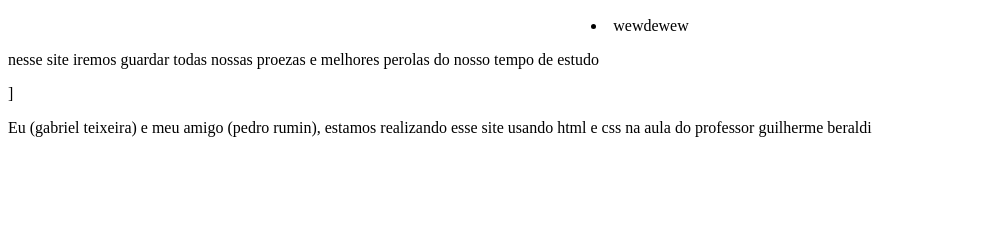
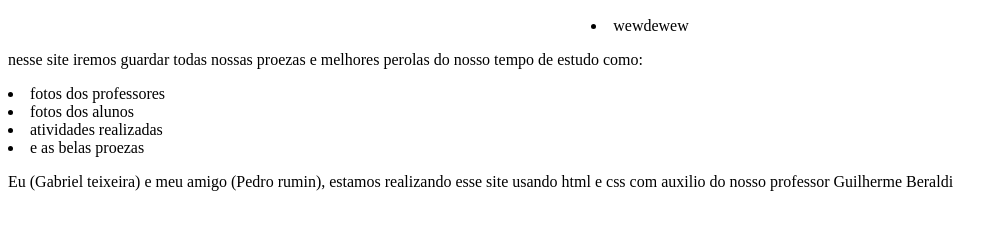
Before and after one commit to gabriel0289/prog1_turma3D, a plain HTML site: page index.html in a window 1280 px wide. Shown: the part 110-340 px from the top of the page, without its empty margins (0-1007 px from the left). Drawn offline with Linux system fonts and the light colour scheme.

Commit message:
mfjhdshghfjkaeshjhfhwel

```diff
--- a/index.html
+++ b/index.html
@@ -20,8 +20,13 @@
 
     </header>
     <div class="paragrafo-introduçao">
-     <p> nesse site iremos guardar todas nossas proezas e melhores perolas do nosso tempo de estudo</p>]
-     <p> Eu (gabriel teixeira) e meu amigo (pedro rumin), estamos realizando esse site usando html e css na aula do professor guilherme beraldi </p>
+     <p> nesse site iremos guardar todas nossas proezas e melhores perolas do nosso tempo de estudo como:</p>
+
+    <li>fotos dos professores</li>
+    <li> fotos dos alunos </li>
+    <li>atividades realizadas</li>
+    <li>e as belas proezas </li>
+     <p> Eu (Gabriel teixeira) e meu amigo (Pedro rumin), estamos realizando esse site usando html e css com auxilio do nosso professor Guilherme Beraldi </p>
 
     </div>
 
```
